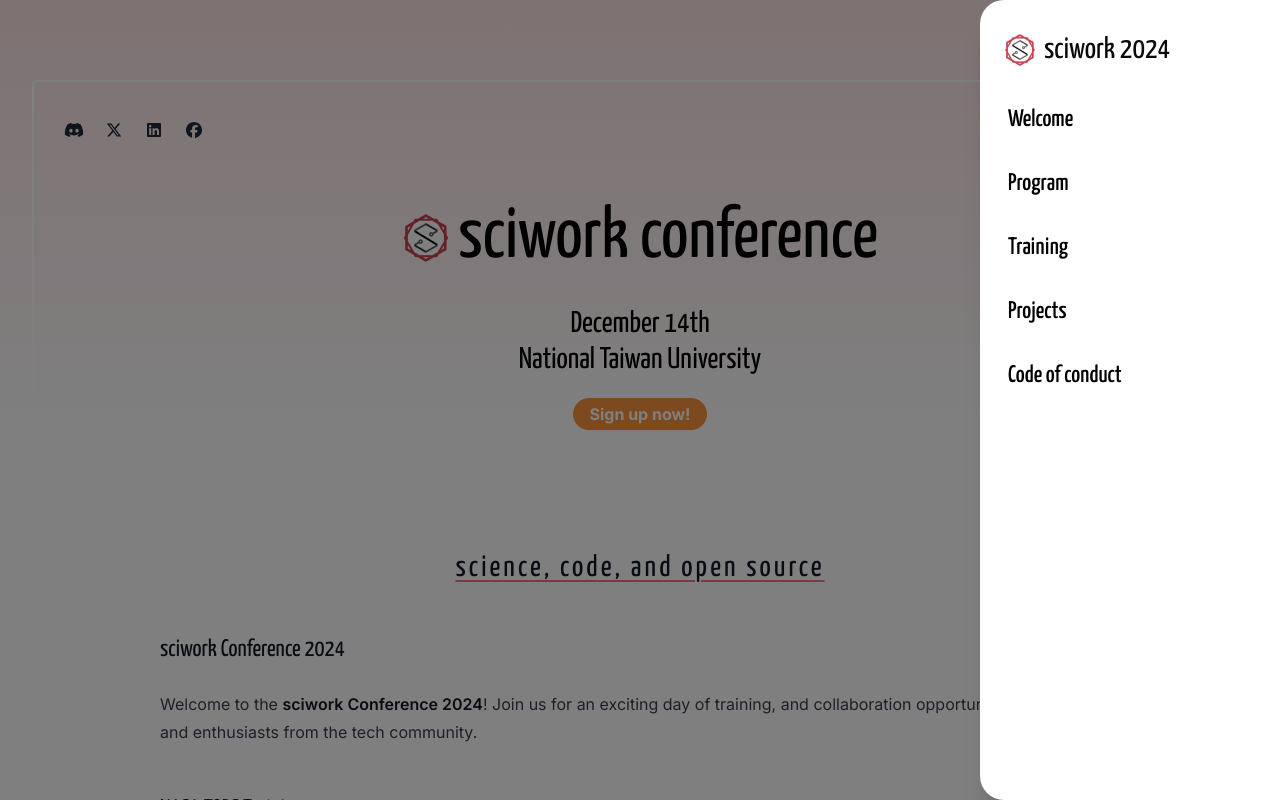
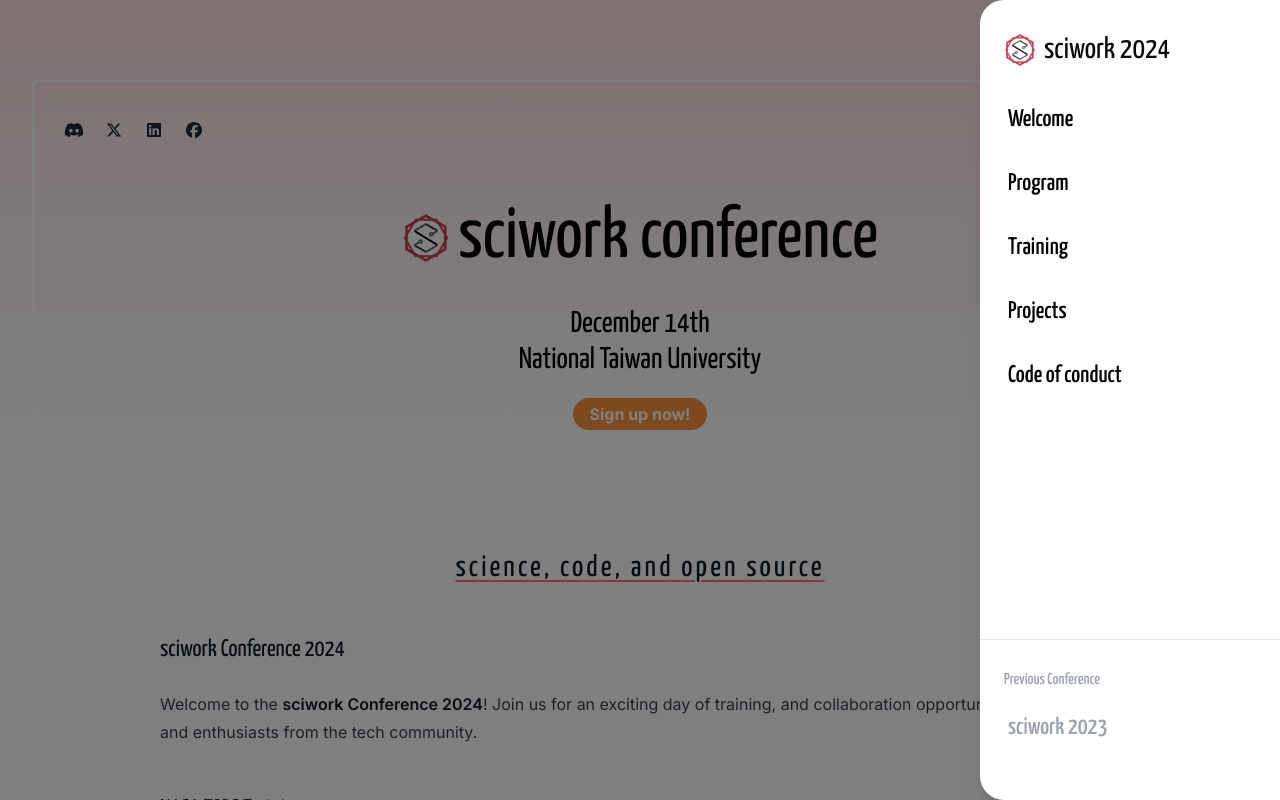
Before and after one commit to sciwork/swconf2024, a Next.js app: page / in a window 1280 px wide. Both pictures are taken after a click on the button "Menu". Shown: the top 800 px of the page. Built offline with nearby package versions, Linux system fonts and the light colour scheme.

Commit message:
feat(menu): add previous conference at the end of menu

```diff
--- /dev/null
+++ b/components/DrawerSecondaryLink.tsx
@@ -0,0 +1,19 @@
+import NextLink from "next/link";
+
+const DrawerSecondaryLink = ({
+  children,
+  to,
+}: {
+  children: React.ReactNode;
+  to: string;
+}) => {
+  return (
+    <NextLink className="tw-block tw-w-full tw-font-yk" href={to}>
+      <div className="tw-px-7 tw-py-2 tw-text-2xl tw-font-medium tw-leading-loose tw-text-gray-400 hover:tw-text-sky-400">
+        {children}
+      </div>
+    </NextLink>
+  );
+};
+
+export default DrawerSecondaryLink;
--- a/components/MenuDrawer.tsx
+++ b/components/MenuDrawer.tsx
@@ -6,6 +6,7 @@
 import Button from "@/components/Button";
 import Drawer from "@/components/Drawer";
 import DrawerLink from "@/components/DrawerLink";
+import DrawerSecondaryLink from "./DrawerSecondaryLink";
 import Logo from "@/components/Logo";
 
 const MobileNavigator = () => {
@@ -15,6 +16,8 @@
     <>
       <Button onClick={toggleMenu}>Menu</Button>
       <Drawer show={isMenuOpen} onClick={toggleMenu}>
+        <div className="tw-flex tw-flex-col tw-h-screen">
+          <div className="tw-grow">
             <div className="tw-px-6 tw-pb-4 tw-pt-8" onClick={toggleMenu}>
               <Logo variant="light" />
             </div>
@@ -27,6 +30,14 @@
                   </DrawerLink>
                 ))}
             </div>
+          </div>
+          <div className="tw-pt-6 tw-pb-10 tw-border-t tw-border-t-gray-200">
+            <p className="tw-px-6 tw-font-medium tw-leading-loose tw-font-yk tw-text-gray-400">Previous Conference</p>
+            <DrawerSecondaryLink to='https://conf2023.sciwork.dev/'>
+              sciwork 2023
+            </DrawerSecondaryLink>
+          </div>
+        </div>
       </Drawer>
     </>
   );
```
Lines whose indentation alone changed are shown as unchanged.
